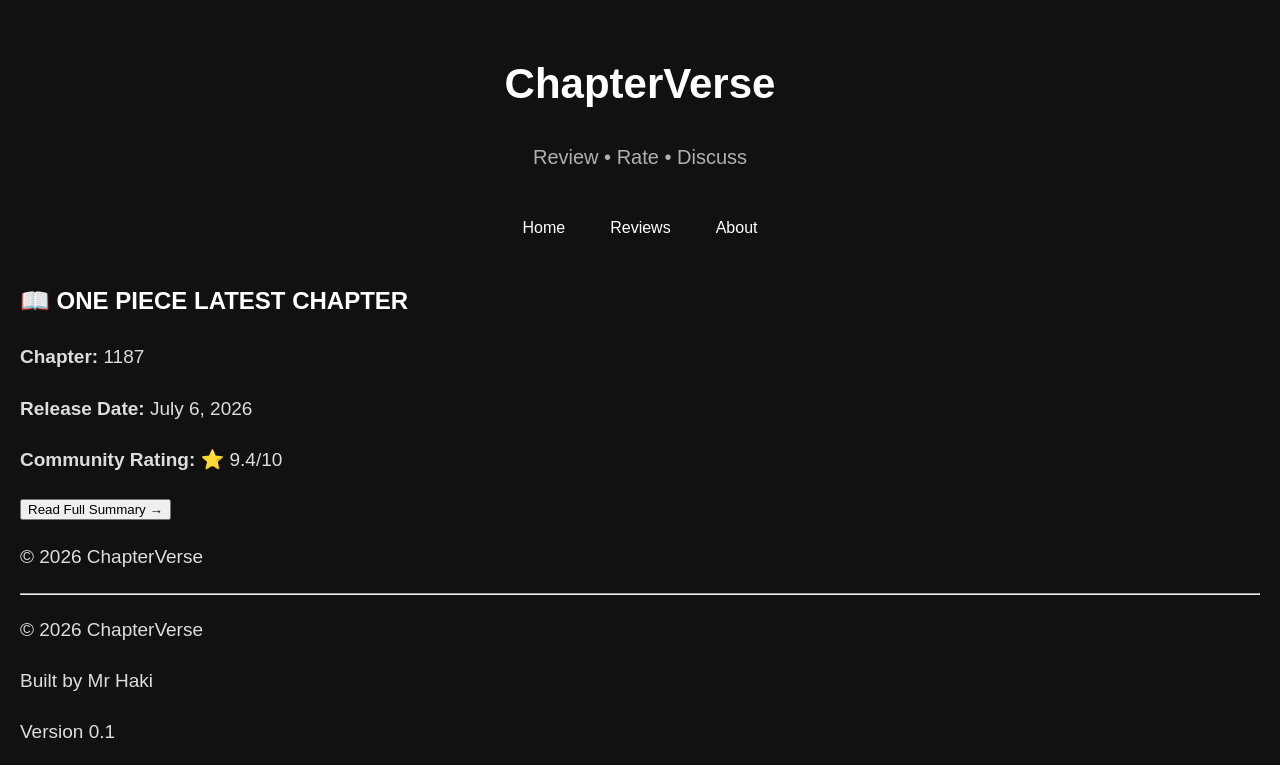
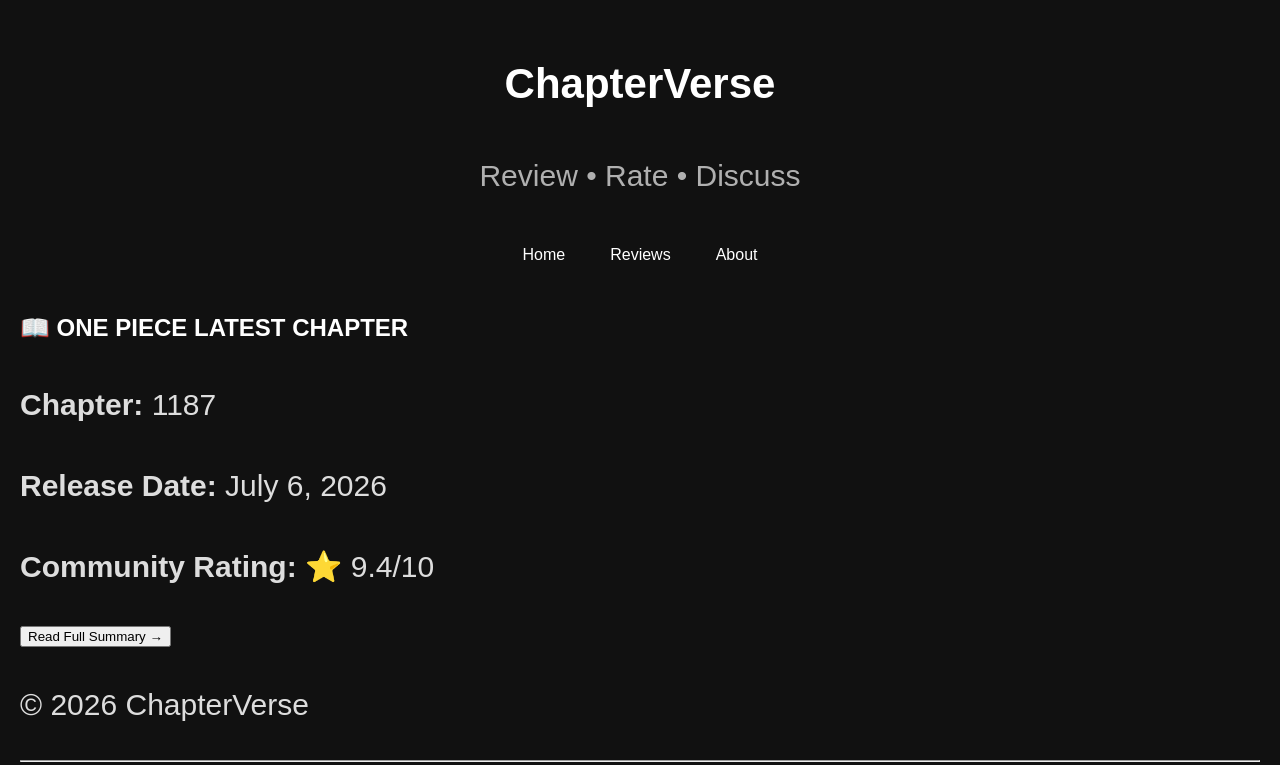
Before and after one commit to mr-haki/ChapterVerse, a plain HTML site: page index.html in a window 1280 px wide. Shown: the top 765 px of the page. Drawn offline with Linux system fonts and the light colour scheme; files that its build step writes are made by us from their sources; a script that the page names is missing.

Commit message:
Update index.css

```diff
--- a/index.css
+++ b/index.css
@@ -1,7 +1,7 @@
 h1{
   font-size: 42px;}
   p{
-    font-size: 20px;
+    font-size: 30px;
     color: white;
   }
 
@@ -25,7 +25,7 @@
 
 header p {
     color: #b0b0b0;
-    font-size: 20px;
+    font-size: 30px;
 }
 
 nav {
@@ -74,7 +74,7 @@
 }
 
 p{
-    font-size: 19px;
+    font-size: 30px;
     color: #ddd;
 }
 
```
